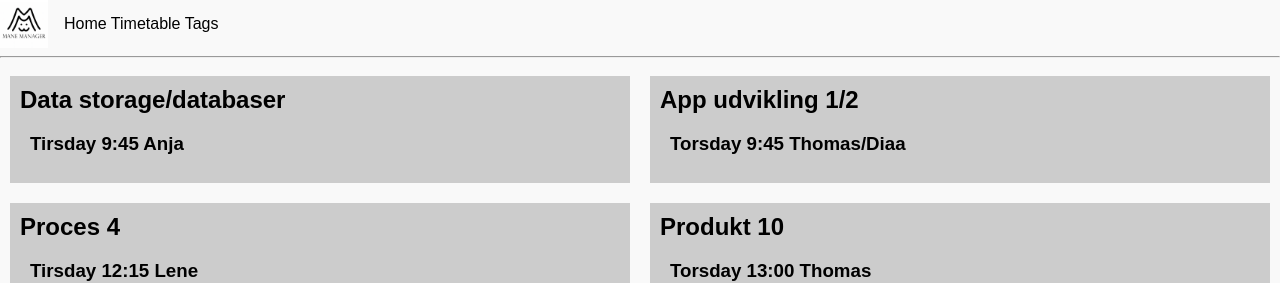
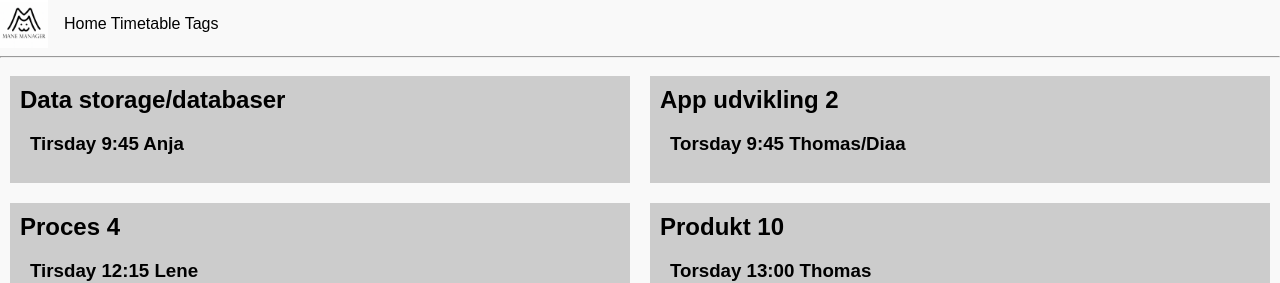
Before and after one commit to MHLaDMOoF24/mhladmoof24.github.io, a Jekyll site: the page built from pages/timetable.md, in a window 1280 px wide. Shown: the top 283 px of the page. Built offline with Jekyll 4.4.1, drawn with Linux system fonts in a browser that asks for light colours.

Commit message:
AppDev group update.

```diff
--- a/pages/timetable.md
+++ b/pages/timetable.md
@@ -10,7 +10,7 @@ permalink: /pages/timetable.html
   </div>
 
   <div class="text textblock half">
-    <h2>App udvikling 1/2</h2>
+    <h2>App udvikling 2</h2>
     <h3>Torsday 9:45 Thomas/Diaa</h3>
   </div>
 
```
